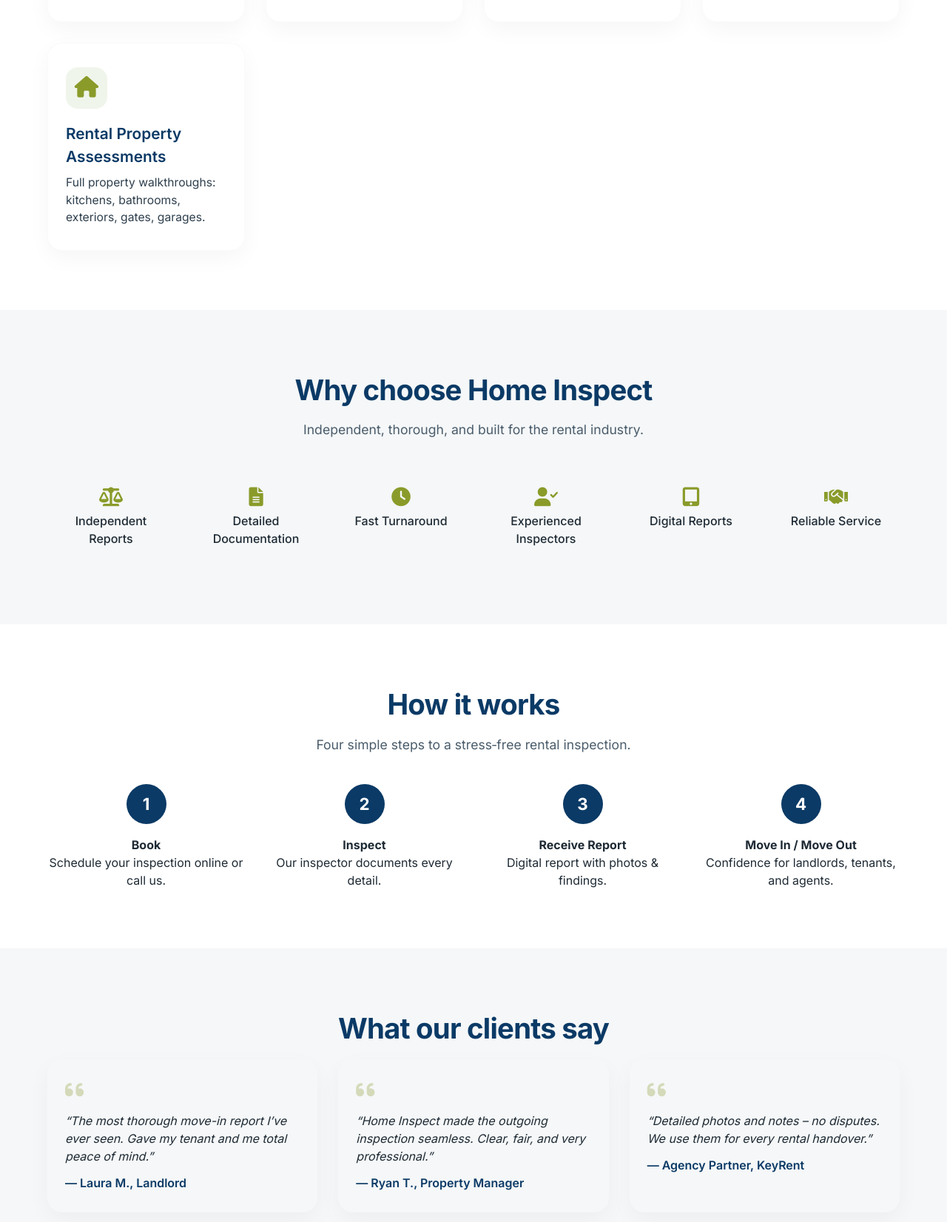
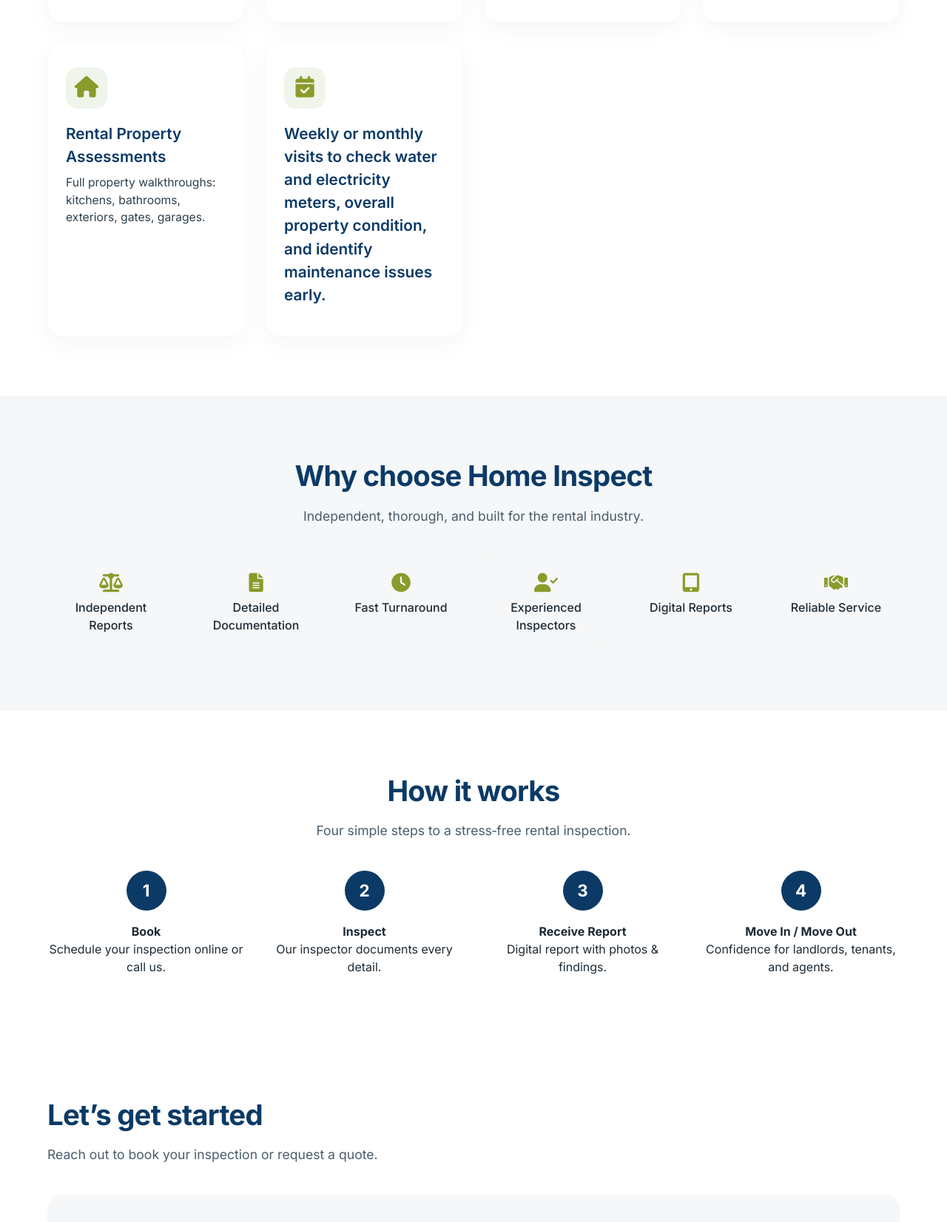
Before and after one commit to melaniewilliams151118/propeye-website, a plain HTML site: page index.html in a window 1280 px wide. Shown: the part 1034-2686 px from the top of the page at 74% size. Drawn offline with Linux system fonts and the light colour scheme.

Commit message:
cards update and testimonials disable

```diff
--- a/index.html
+++ b/index.html
@@ -443,6 +443,7 @@
       <div class="card"><div class="card-icon-bg"><i class="fas fa-clipboard-list"></i></div><h3>Condition Reports</h3><p>Digital reports with high-res images, missing items, and wear &amp; tear.</p></div>
       <div class="card"><div class="card-icon-bg"><i class="fas fa-camera"></i></div><h3>Photo Documentation</h3><p>Every corner documented — walls, windows, cupboards, gardens &amp; more.</p></div>
       <div class="card"><div class="card-icon-bg"><i class="fas fa-home"></i></div><h3>Rental Property Assessments</h3><p>Full property walkthroughs: kitchens, bathrooms, exteriors, gates, garages.</p></div>
+      <div class="card"><div class="card-icon-bg"><i class="fas fa-calendar-check"></i></div><h3>Weekly or monthly visits to check water and electricity meters, overall property condition, and identify maintenance issues early.</p></div>
     </div>
   </div>
 </section>
@@ -478,7 +479,7 @@
 </section>
 
 <!-- TESTIMONIALS -->
-<section style="background: var(--light-grey);">
+<!-- <section style="background: var(--light-grey);">
   <div class="container">
     <h2 class="section-title text-center">What our clients say</h2>
     <div class="grid-3">
@@ -487,7 +488,7 @@
       <div class="testimonial-card"><i class="fas fa-quote-left"></i><p>“Detailed photos and notes – no disputes. We use them for every rental handover.”</p><h4>— Agency Partner, KeyRent</h4></div>
     </div>
   </div>
-</section>
+</section> -->
 
 <!-- CONTACT -->
 <section id="contact">
```
